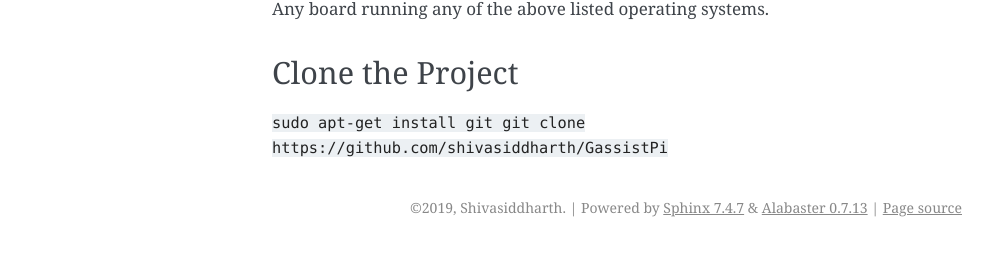
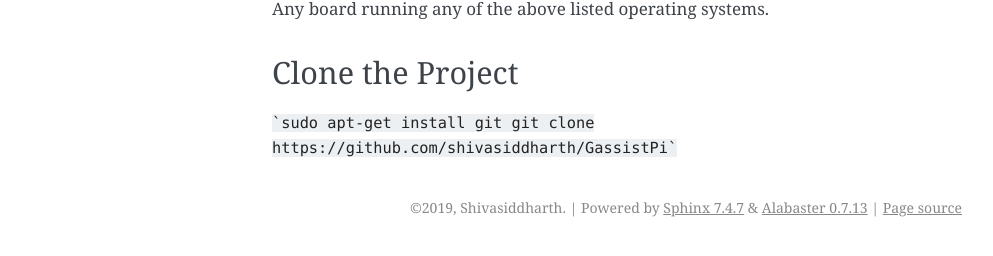
Before and after one commit to shivasiddharth/GassistPi, a Sphinx documentation site: the page built from docs/source/getting_started.rst, in a window 1280 px wide. Shown: the part 476-732 px from the top of the page, without its empty margins (148-1141 px from the left). Built offline with Sphinx 7.4.7, drawn with Linux system fonts in a browser that asks for light colours; part of the change alters nothing that is shown.

Commit message:
Update getting_started.rst

````diff
--- a/docs/source/getting_started.rst
+++ b/docs/source/getting_started.rst
@@ -20,5 +20,5 @@ Any board running any of the above listed operating systems.
 
 Clone the Project
 -----------------
-``sudo apt-get install git
-git clone https://github.com/shivasiddharth/GassistPi``
+```sudo apt-get install git
+git clone https://github.com/shivasiddharth/GassistPi```
````
